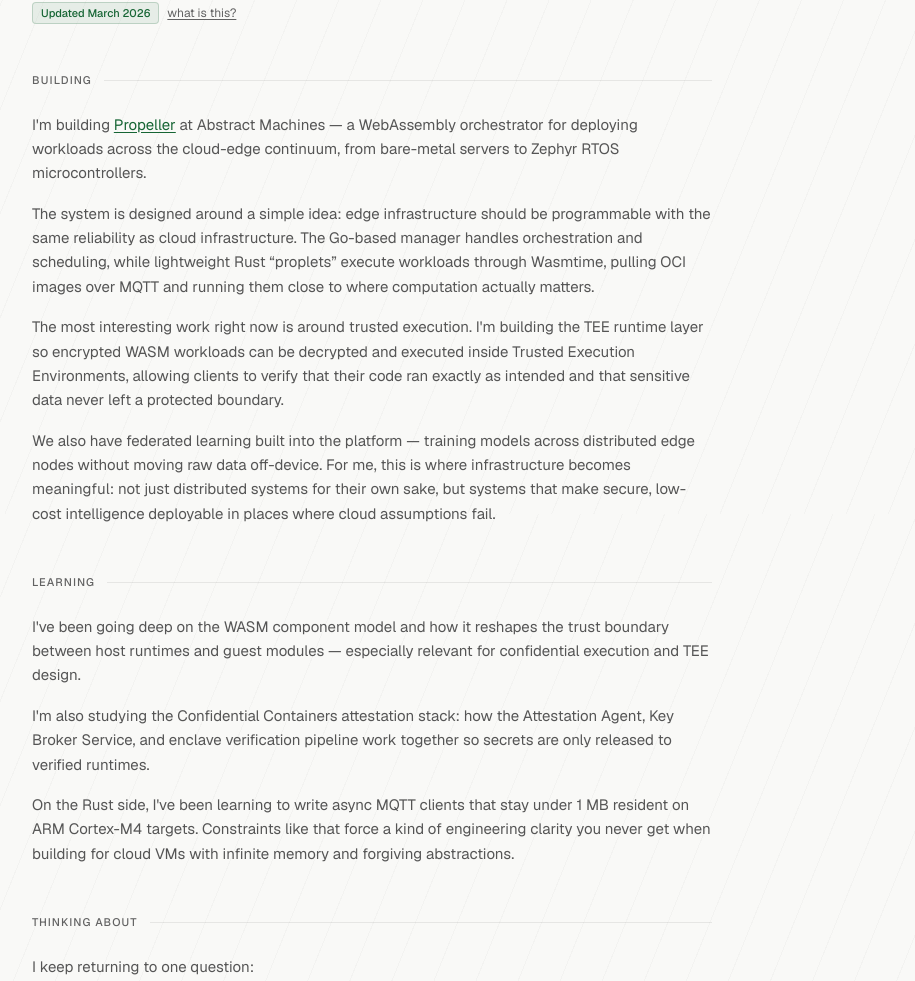
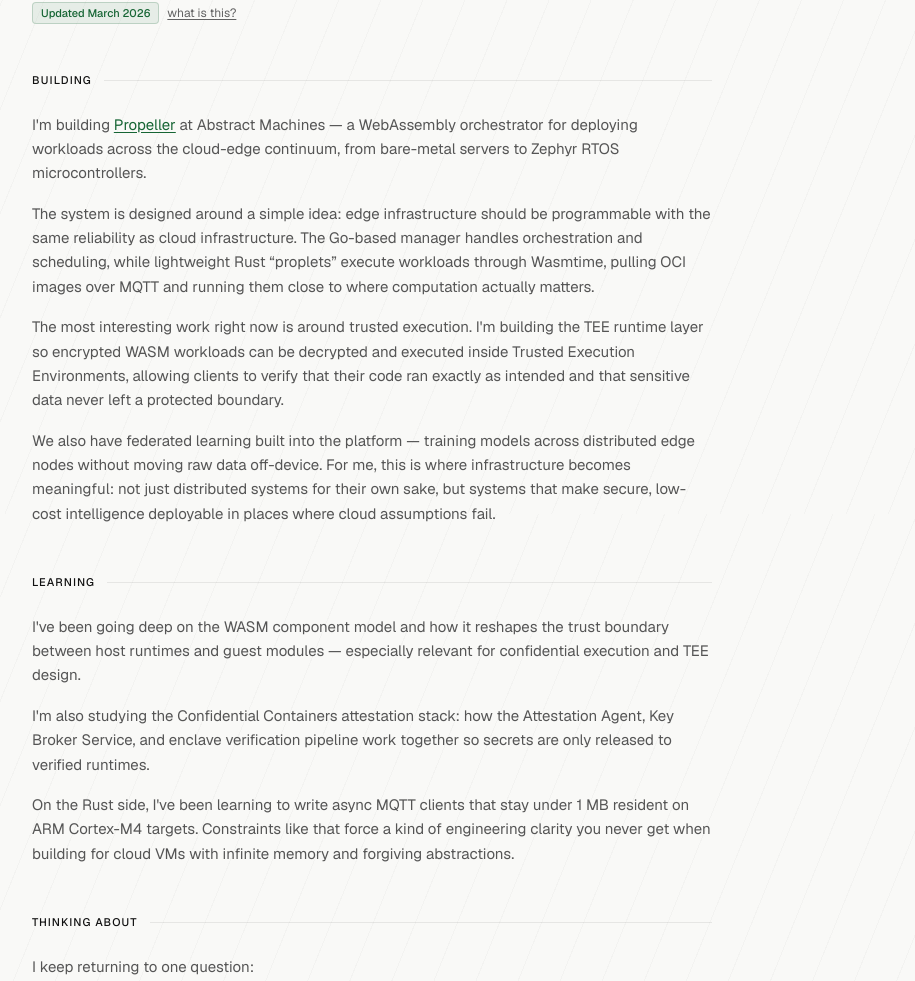
Before and after one commit to JeffMboya/portfolio, a Next.js app: page /now in a window 1280 px wide. Shown: the part 286-1267 px from the top of the page, without its empty margins (182-1097 px from the left). Built offline with nearby package versions, Linux system fonts and the light colour scheme.

Commit message:
fix(now): set Building/Learning/Thinking About headings to foreground white

```diff
--- a/app/now/page.tsx
+++ b/app/now/page.tsx
@@ -51,7 +51,7 @@
         {/* Building */}
         <div>
           <div className="flex items-center gap-3 mb-6">
-            <span className="text-[11px] uppercase tracking-widest font-medium" style={{ color: 'var(--muted-dim)' }}>Building</span>
+            <span className="text-[11px] uppercase tracking-widest font-medium" style={{ color: 'var(--foreground)' }}>Building</span>
             <div className="flex-1 h-px" style={{ backgroundColor: 'var(--border)' }} />
           </div>
           <div className="flex flex-col gap-4">
@@ -89,7 +89,7 @@
         {/* Learning */}
         <div>
           <div className="flex items-center gap-3 mb-6">
-            <span className="text-[11px] uppercase tracking-widest font-medium" style={{ color: 'var(--muted-dim)' }}>Learning</span>
+            <span className="text-[11px] uppercase tracking-widest font-medium" style={{ color: 'var(--foreground)' }}>Learning</span>
             <div className="flex-1 h-px" style={{ backgroundColor: 'var(--border)' }} />
           </div>
           <div className="flex flex-col gap-4">
@@ -115,7 +115,7 @@
         {/* Thinking About */}
         <div>
           <div className="flex items-center gap-3 mb-6">
-            <span className="text-[11px] uppercase tracking-widest font-medium" style={{ color: 'var(--muted-dim)' }}>Thinking About</span>
+            <span className="text-[11px] uppercase tracking-widest font-medium" style={{ color: 'var(--foreground)' }}>Thinking About</span>
             <div className="flex-1 h-px" style={{ backgroundColor: 'var(--border)' }} />
           </div>
           <div className="flex flex-col gap-4">
```
